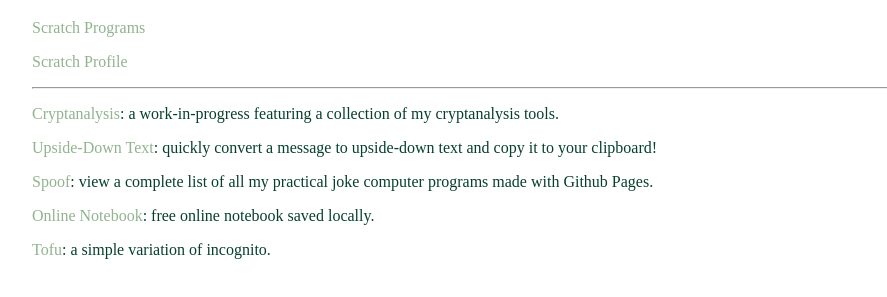
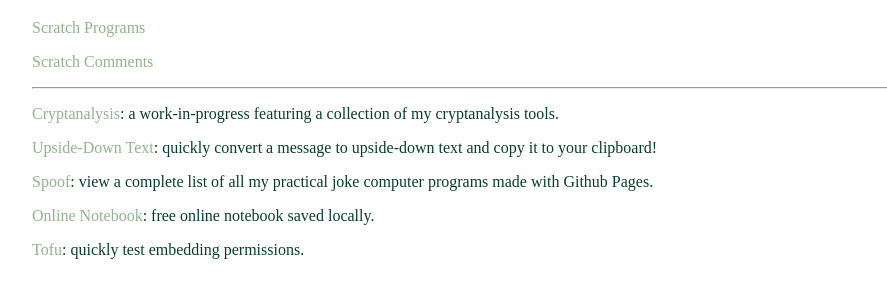
Before and after one commit to kpoovakan/kpoovakan.github.io, a plain HTML site: page index.html in a window 1280 px wide. Shown: the part 199-496 px from the top of the page, without its empty margins (1-888 px from the left). Drawn offline with Linux system fonts and the light colour scheme; a web font is replaced by a local one.

Commit message:
Modify links and descriptions in index.html
Updated links and descriptions for Scratch Comments and Tofu.

```diff
--- a/index.html
+++ b/index.html
@@ -36,13 +36,13 @@
     <div class="body">
       <h1>An organized collection of kpoovakan's programs on Github</h1>
       <p><a href="https://kpoovakan.wordpress.com">Scratch Programs</a></p>
-      <p><a href="https://scratch.mit.edu/users/kpoovakan">Scratch Profile</a></p>
+      <p><a href="https://scratch.mit.edu/users/kpoovakan/#comments">Scratch Comments</a></p>
       <hr>
         <p><a href="https://kpoovakan.github.io/Cryptanalysis/">Cryptanalysis</a>: a work-in-progress featuring a collection of my cryptanalysis tools.</p>
         <p><a href="https://kpoovakan.github.io/UpsideDownText/">Upside-Down Text</a>: quickly convert a message to upside-down text and copy it to your clipboard!</p>
         <p><a href="https://kpoovakan.github.io/Spoof/">Spoof</a>: view a complete list of all my practical joke computer programs made with Github Pages.</p>
         <p><a href="https://kpoovakan.github.io/OnlineNotebook/">Online Notebook</a>: free online notebook saved locally.</p>
-        <p><a href="https://kpoovakan.github.io/Tofu/">Tofu</a>: a simple variation of incognito.</p>
+        <p><a href="https://kpoovakan.github.io/Tofu/">Tofu</a>: quickly test embedding permissions.</p>
     </div>
   </body>
 </html>
```
